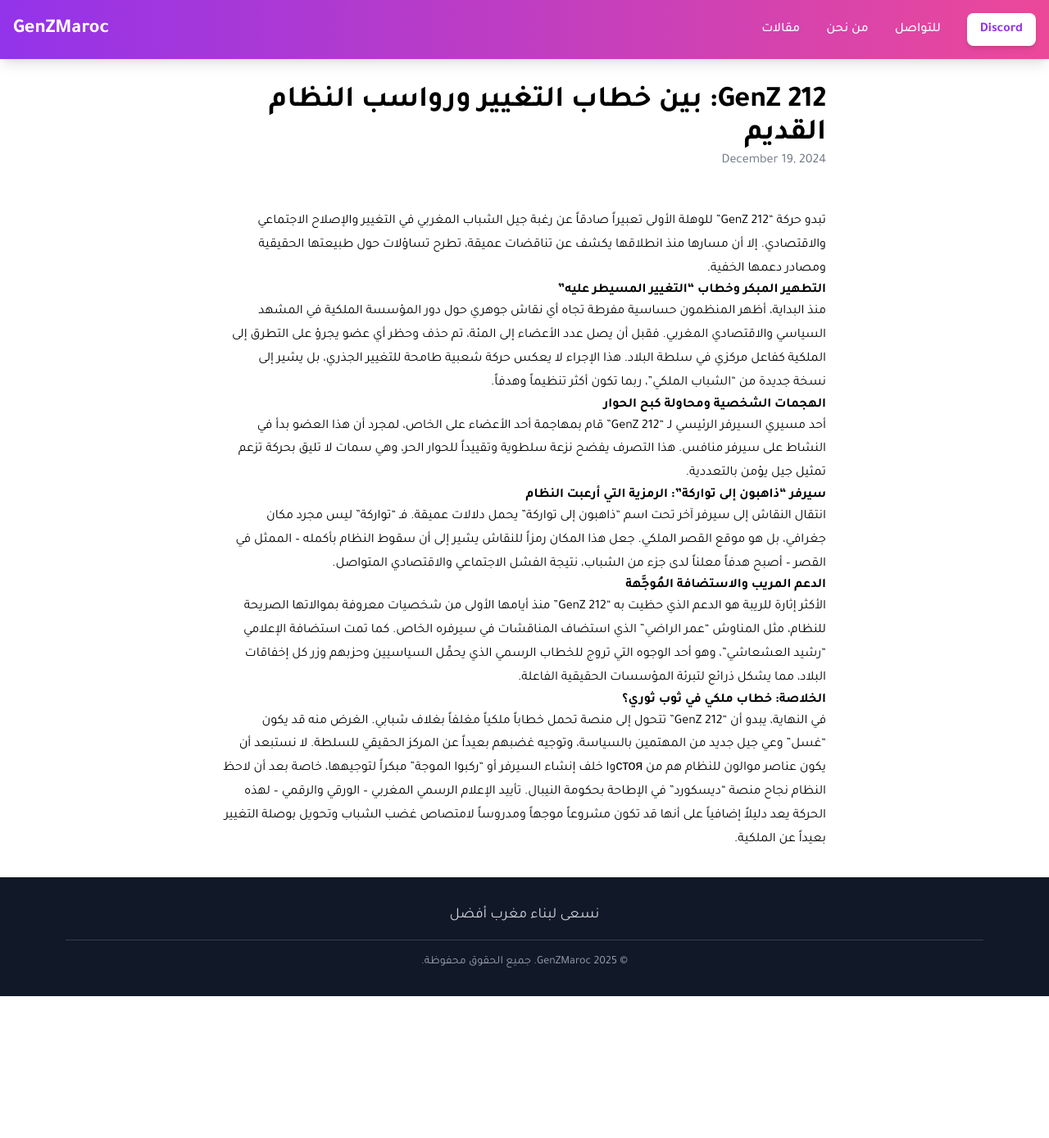
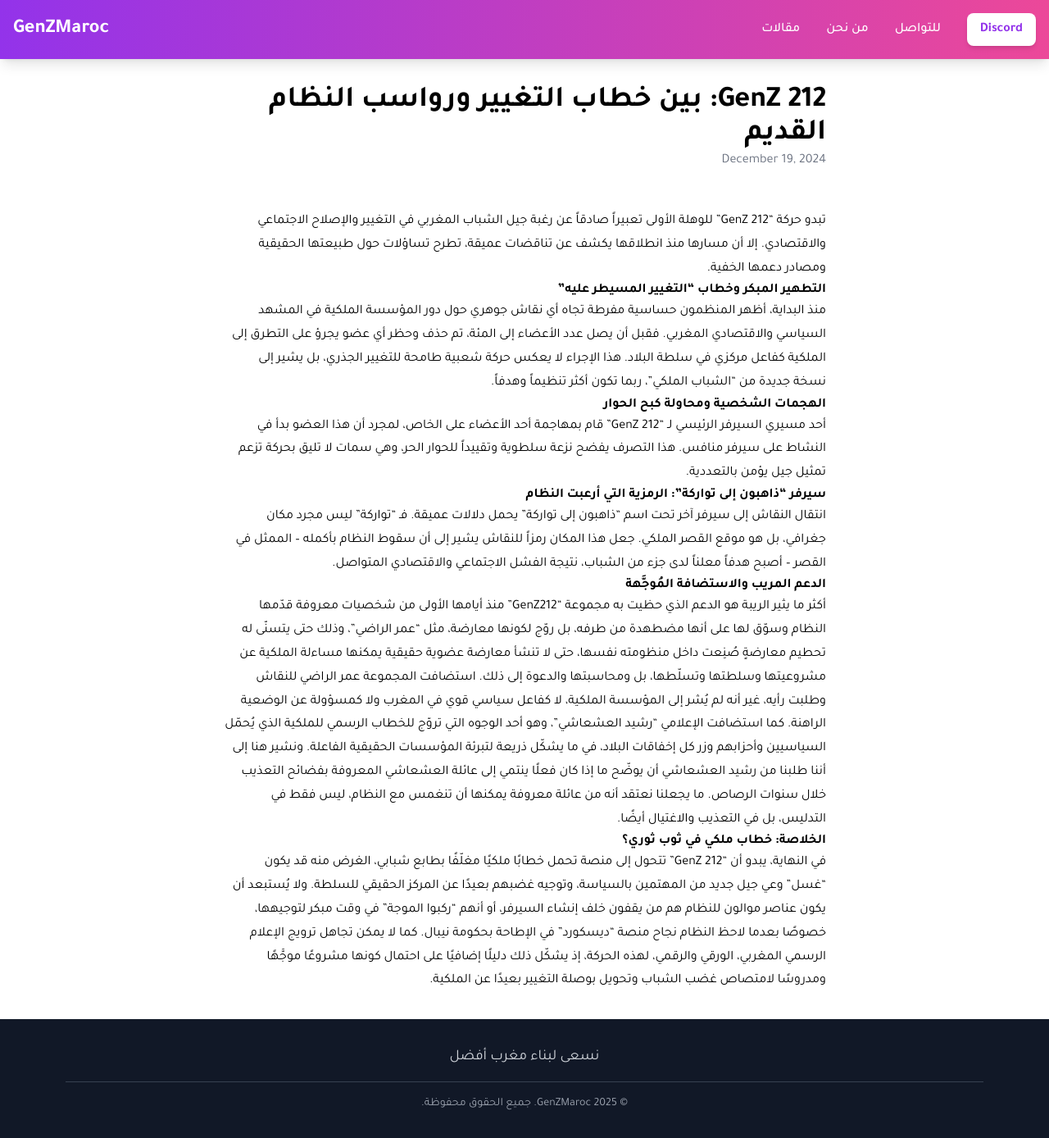
Before and after one commit to niqashx/genzmaroc, a Jekyll site: the page built from _posts/2024-12-19-genz212-analysis.md, in a window 1280 px wide. Shown: the whole page at 82% size. Built offline with Jekyll 4.4.1, drawn with Linux system fonts in a browser that asks for light colours; before the commit the page ends 1215 px from its top, so only the background shows below that.

Commit message:
updating the page and adapting it for arabic from right to left and writing the first article

```diff
--- a/_includes/discord_cards.html
+++ b/_includes/discord_cards.html
@@ -21,7 +21,7 @@
       {{ server.button_text }}
     </a>
     <div class="mt-4 bg-gray-800 rounded-lg p-3 border border-gray-600 text-center">
-      <p class="text-xs text-gray-300 mb-2">:أو يمكنك نسخ الرابط يدوياً</p>
+      <p class="text-xs text-gray-300 mb-2">أو يمكنك نسخ الرابط يدوياً:</p>
       <div class="bg-gray-900 rounded px-3 py-2">
         <code class="text-green-400 font-mono text-sm select-all">{{ server.invite_code }}</code>
       </div>
--- a/_posts/2024-12-19-genz212-analysis.md
+++ b/_posts/2024-12-19-genz212-analysis.md
@@ -22,8 +22,9 @@ image: /assets/images/genz212-discord.jpg  # اختياري - يمكنك حذف
 
 ## الدعم المريب والاستضافة المُوجَّهة
 
-الأكثر إثارة للريبة هو الدعم الذي حظيت به "GenZ 212" منذ أيامها الأولى من شخصيات معروفة بموالاتها الصريحة للنظام، مثل المناوش "عمر الراضي" الذي استضاف المناقشات في سيرفره الخاص. كما تمت استضافة الإعلامي "رشيد العشعاشي"، وهو أحد الوجوه التي تروج للخطاب الرسمي الذي يحمِّل السياسيين وحزبهم وزر كل إخفاقات البلاد، مما يشكل ذرائع لتبرئة المؤسسات الحقيقية الفاعلة.
-
+أكثر ما يثير الريبة هو الدعم الذي حظيت به مجموعة "GenZ212" منذ أيامها الأولى من شخصيات معروفة قدّمها النظام وسوّق لها على أنها مضطهدة من طرفه، بل روّج لكونها معارضة، مثل "عمر الراضي"، وذلك حتى يتسنّى له تحطيم معارضةٍ صُنِعت داخل منظومته نفسها، حتى لا تنشأ معارضة عضوية حقيقية يمكنها مساءلة الملكية عن مشروعيتها وسلطتها وتسلّطها، بل ومحاسبتها والدعوة إلى ذلك.
+استضافت المجموعة عمر الراضي للنقاش وطلبت رأيه، غير أنه لم يُشر إلى المؤسسة الملكية، لا كفاعل سياسي قوي في المغرب ولا كمسؤولة عن الوضعية الراهنة. كما استضافت الإعلامي "رشيد العشعاشي"، وهو أحد الوجوه التي تروّج للخطاب الرسمي للملكية الذي يُحمّل السياسيين وأحزابهم وزر كل إخفاقات البلاد، في ما يشكّل ذريعة لتبرئة المؤسسات الحقيقية الفاعلة.
+ونشير هنا إلى أننا طلبنا من رشيد العشعاشي أن يوضّح ما إذا كان فعلًا ينتمي إلى عائلة العشعاشي المعروفة بفضائح التعذيب خلال سنوات الرصاص. ما يجعلنا نعتقد أنه من عائلة معروفة يمكنها أن تنغمس مع النظام، ليس فقط في التدليس، بل في التعذيب والاغتيال أيضًا.
 ## الخلاصة: خطاب ملكي في ثوب ثوري؟
 
-في النهاية، يبدو أن "GenZ 212" تتحول إلى منصة تحمل خطاباً ملكياً مغلفاً بغلاف شبابي. الغرض منه قد يكون "غسل" وعي جيل جديد من المهتمين بالسياسة، وتوجيه غضبهم بعيداً عن المركز الحقيقي للسلطة. لا نستبعد أن يكون عناصر موالون للنظام هم من стояوا خلف إنشاء السيرفر أو "ركبوا الموجة" مبكراً لتوجيهها، خاصة بعد أن لاحظ النظام نجاح منصة "ديسكورد" في الإطاحة بحكومة النيبال. تأييد الإعلام الرسمي المغربي – الورقي والرقمي – لهذه الحركة يعد دليلاً إضافياً على أنها قد تكون مشروعاً موجهاً ومدروساً لامتصاص غضب الشباب وتحويل بوصلة التغيير بعيداً عن الملكية.
+في النهاية، يبدو أن "GenZ 212" تتحول إلى منصة تحمل خطابًا ملكيًا مغلّفًا بطابع شبابي، الغرض منه قد يكون "غسل" وعي جيل جديد من المهتمين بالسياسة، وتوجيه غضبهم بعيدًا عن المركز الحقيقي للسلطة. ولا يُستبعد أن يكون عناصر موالون للنظام هم من يقفون خلف إنشاء السيرفر، أو أنهم "ركبوا الموجة" في وقت مبكر لتوجيهها، خصوصًا بعدما لاحظ النظام نجاح منصة "ديسكورد" في الإطاحة بحكومة نيبال. كما لا يمكن تجاهل ترويج الإعلام الرسمي المغربي، الورقي والرقمي، لهذه الحركة، إذ يشكّل ذلك دليلًا إضافيًا على احتمال كونها مشروعًا موجَّهًا ومدروسًا لامتصاص غضب الشباب وتحويل بوصلة التغيير بعيدًا عن الملكية.
```
